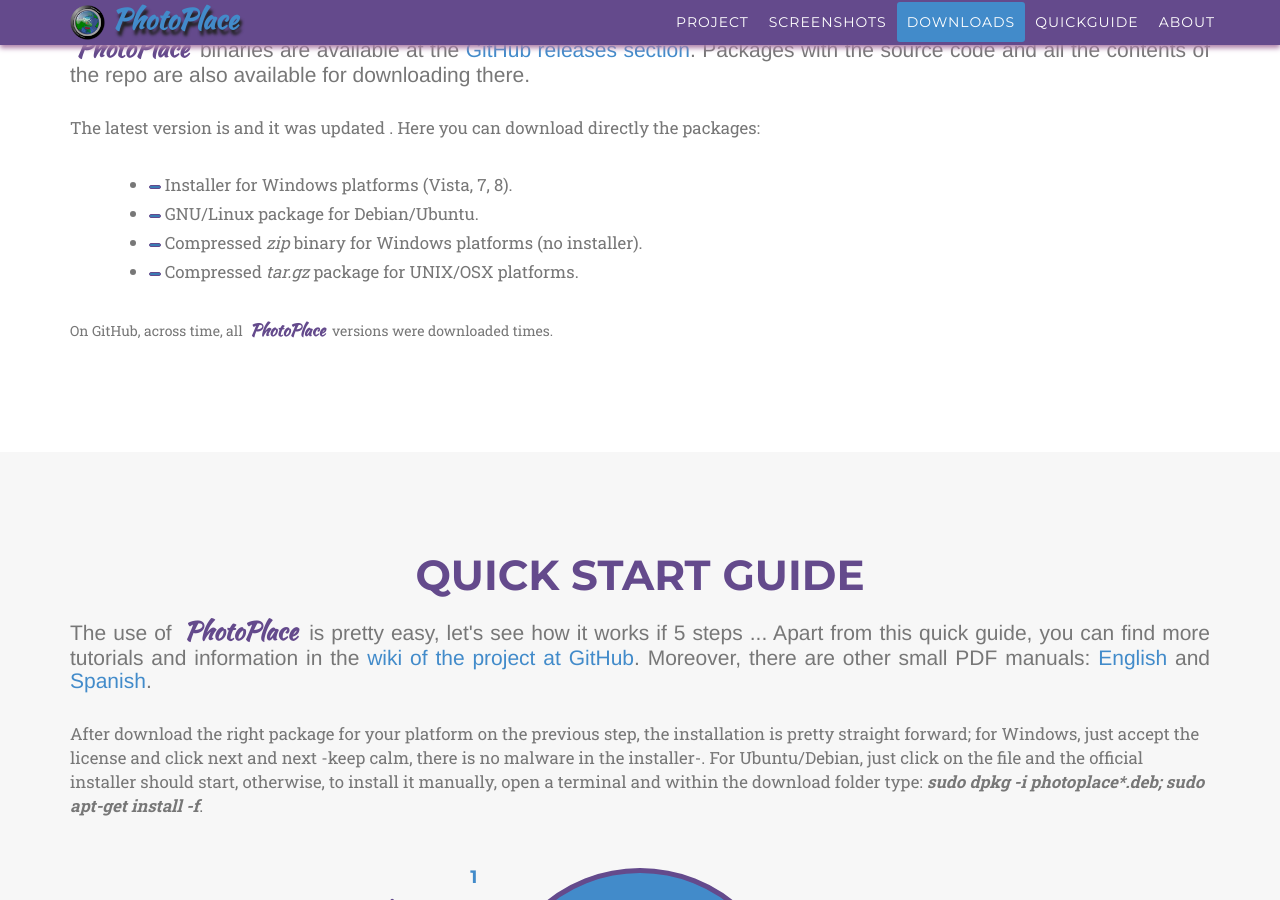
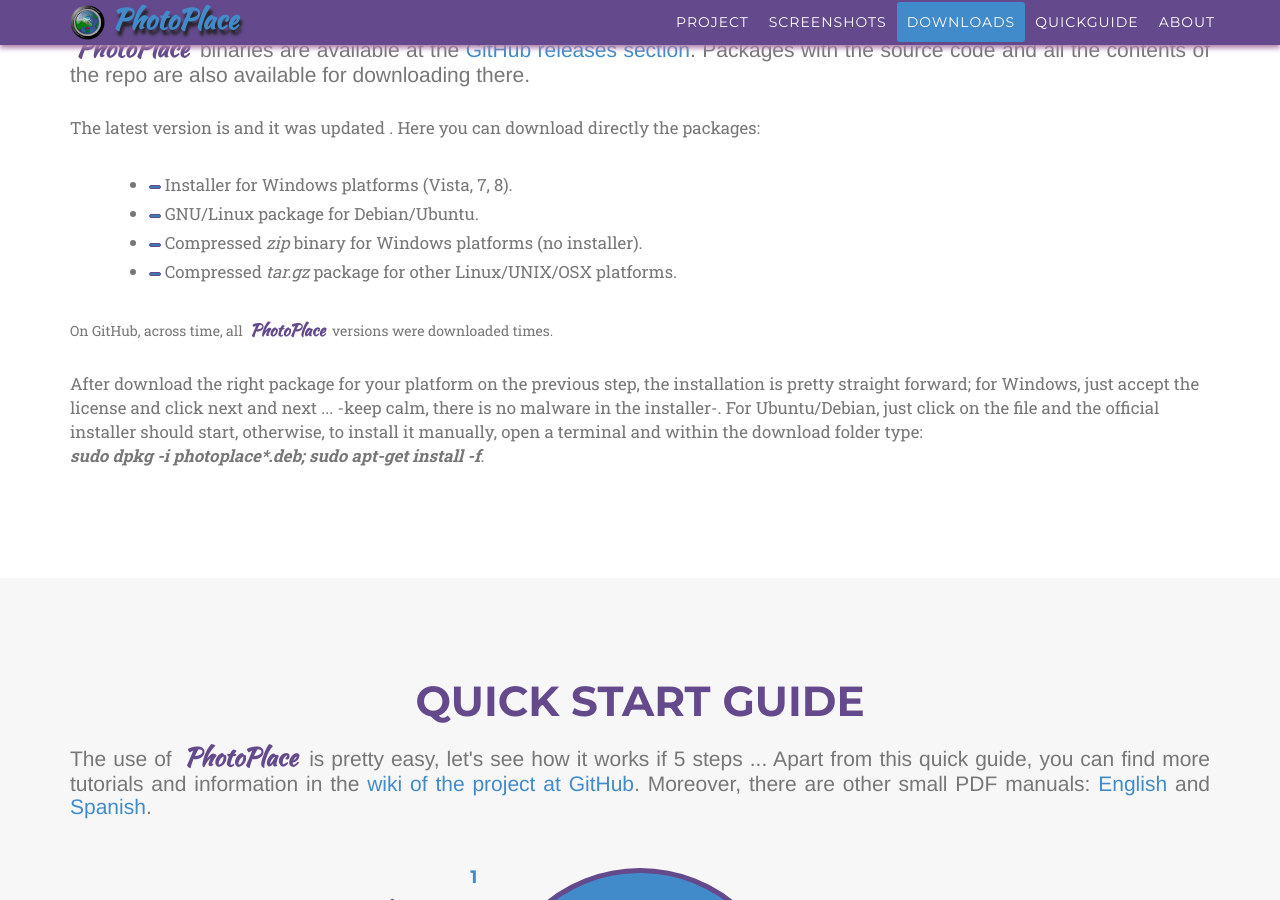
Before and after one commit to jriguera/photoplace, a Jekyll site: the page built from index.html, in a window 1280 px wide and 900 px high, scrolled down 2538 px. Built offline with Jekyll 4.4.1, drawn with Linux system fonts in a browser that asks for light colours; some web fonts are replaced.

Commit message:
updated manual install method

```diff
--- a/_includes/downloads.html
+++ b/_includes/downloads.html
@@ -25,11 +25,17 @@
                           </li>
 			  <li>
                               <a href="#" class="btn btn-primary btn-xs active release-latest-gz" role="button"></a>
-                              Compressed <i>tar.gz</i> package for UNIX/OSX platforms.
+                              Compressed <i>tar.gz</i> package for other Linux/UNIX/OSX platforms.
                           </li>
 			</ul>
                         <p class="text-muted">On GitHub, across time, all <span class="photoplace">PhotoPlace</span> versions were downloaded <span class="release-downloaded"></span> times.</p>
                 </div>
             </div>
+            </br>
+            <div class="row">
+                <div class="col-md-12">
+                    <p class="large text-muted">After download the right package for your platform on the previous step, the installation is pretty straight forward; for Windows, just accept the license and click next and next ... -keep calm, there is no malware in the installer-. For Ubuntu/Debian, just click on the file and the official installer should start, otherwise, to install it manually, open a terminal and within the download folder type: <span style="white-space: nowrap;"><b><i>sudo dpkg -i photoplace*.deb; sudo apt-get install -f</i></b></span>.</p>
+                </div>
+            </div>
         </div>
     </section>
--- a/_includes/guide.html
+++ b/_includes/guide.html
@@ -6,13 +6,6 @@
                     <h3 class="section-subheading text-muted">The use of <span class="photoplace">PhotoPlace</span> is pretty easy, let's see how it works if 5 steps ... Apart from this quick guide, you can find more tutorials and information in the <a href="https://github.com/jriguera/photoplace/wiki">wiki of the project at GitHub</a>. Moreover, there are other small PDF manuals: <a href="https://github.com/jriguera/photoplace/raw/master/manuals/Manual_photoplace_en_0.5.0.pdf">English</a> and <a href="https://github.com/jriguera/photoplace/raw/master/manuals/Manual_photoplace_es_0.5.0.pdf">Spanish</a>.</h3>
                 </div>
             </div>
-            <div class="row">
-                <div class="col-md-12">
-                    <p class="large text-muted">After download the right package for your platform on the previous step, the installation is pretty straight forward; for Windows, just accept the license and click next and next -keep calm, there is no malware in the installer-. For Ubuntu/Debian, just click on the file and the official installer should start, otherwise, to install it manually, open a terminal and within the download folder type: <b><i>sudo dpkg -i photoplace*.deb; sudo apt-get install -f</i></b>.
-                    </p>
-                </div>
-            </div>
-            </br>
             </br>
             <div class="row">
                 <div class="col-md-12">
```
